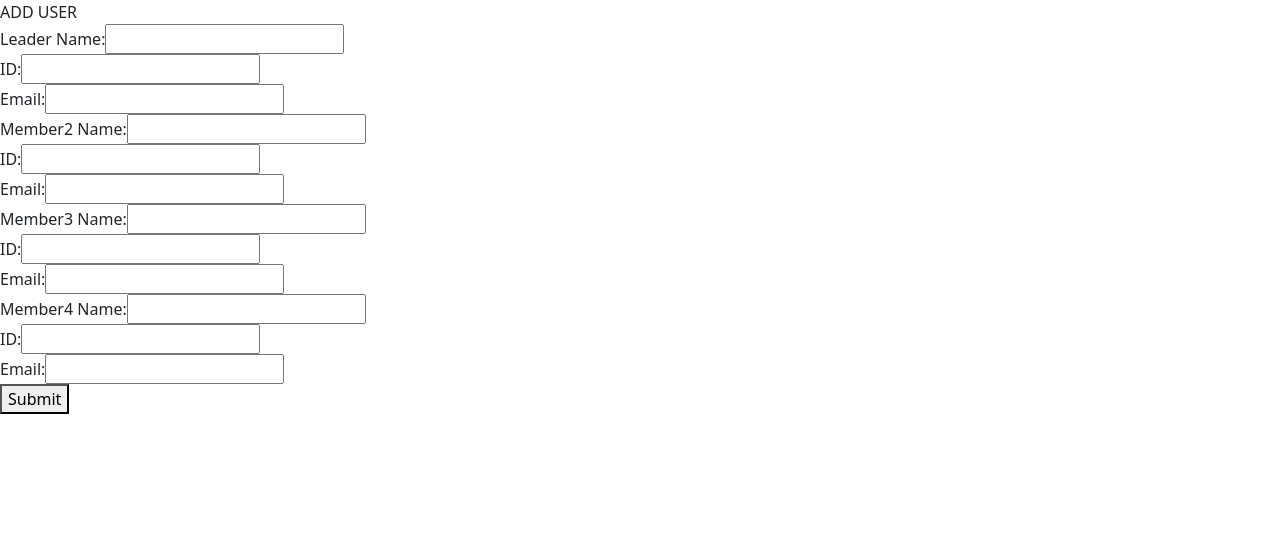
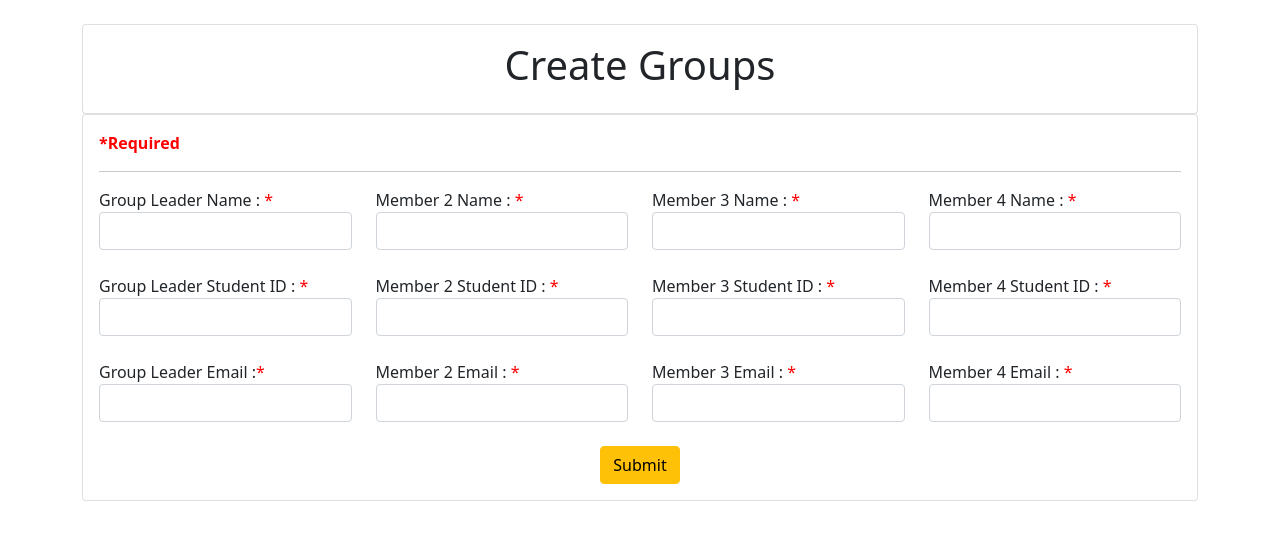
Before and after one commit to SARANGA199/Project-Management-Tool, a React (Vite) app in the folder Frontend/: page / in a window 1280 px wide. Shown: the top 540 px of the page. Built offline with nearby package versions, Linux system fonts and the light colour scheme.

Commit message:
update CreateGroup file

```diff
--- a/Frontend/src/Components/CreateGroup/CreateGroup.js
+++ b/Frontend/src/Components/CreateGroup/CreateGroup.js
@@ -1,6 +1,6 @@
 import React ,{ useState } from "react";
 import axios from "axios";
-// import { useHistory } from "react-router-dom";
+//import { useHistory } from "react-router-dom";
 
 const CreateGroup = ()=>{
 
@@ -49,74 +49,141 @@ const CreateGroup = ()=>{
                 alert(err);
             });
         }
+        return(
+            <div class = "container">
+                <br/>
+                <div className="card">
+                    <div className="card-body">
+                <h1><center>Create Groups</center></h1>
+                    </div>
+                </div>
+                <div class="card">
+                    <div class="card-body">
+                        <div className="row">
+                            <div className="col">
+                               <b>
+                                   <font color="red">
+                                       *Required
+                                   </font>
+                               </b>
+                                <hr/>
+                            </div>
+                        </div>
+                        <form onSubmit={saveUser}>
+                        <div class="row">
 
-    return(
-        <><div>ADD USER</div>
-
-        <form onSubmit={saveUser}>
-
-{/* GroupLeader */}
-        <div>
-            <label >Leader Name:</label>
-            <input type="text" value={leaderName} onChange={e=> setLeaderName(e.target.value)}/>
+                            <div className="col-md-3">
+                                <label>Group Leader Name : <font color="red">*</font> </label>
+                                <div className="form-group">
+                                    <input type="text"  className="form-control" value={leaderName} onChange={e=> setLeaderName(e.target.value)} required/>
                                 </div>
-        <div>
-            <label>ID:</label>
-            <input type="text" value={leaderID} onChange={e=> setLeaderID(e.target.value)}/>
-        </div>
-        <div>
-            <label>Email:</label>
-            <input type="text" value={leaderEmail} onChange={e=> setLeaderEmail(e.target.value)}/>
                             </div>
 
-{/* Member2 */}
-        <div>
-            <label>Member2 Name:</label>
-            <input type="text" value={Member2Name} onChange={e=> setMember2Name(e.target.value)}/>
+                            <div className="col-md-3">
+                                <label>Member 2 Name : <font color="red">*</font> </label>
+                                <div className="form-group">
+                                    <input type="text"  className="form-control" value={Member2Name} onChange={e=> setMember2Name(e.target.value)} required/>
                                 </div>
-        <div>
-            <label>ID:</label>
-            <input type="text" value={Member2ID} onChange={e=> setMember2ID(e.target.value)}/>
-        </div>
-        <div>
-            <label>Email:</label>
-            <input type="text" value={Member2Email} onChange={e=> setMember2Email(e.target.value)}/>
                             </div>
 
-{/* Member3 */}
-        <div>
-            <label>Member3 Name:</label>
-            <input type="text" value={Member3Name} onChange={e=> setMember3Name(e.target.value)}/>
+                            <div className="col-md-3">
+                                <label>Member 3 Name : <font color="red">*</font></label>
+                                <div className="form-group">
+                                    <input type="text"  className="form-control" value={Member3Name} onChange={e=> setMember3Name(e.target.value)} required/>
                                 </div>
-        <div>
-            <label>ID:</label>
-            <input type="text" value={Member3ID} onChange={e=> setMember3ID(e.target.value)}/>
-        </div>
-        <div>
-            <label>Email:</label>
-            <input type="text" value={Member3Email} onChange={e=> setMember3Email(e.target.value)}/>
                             </div>
 
-{/* Member4 */}
-        <div>
-            <label>Member4 Name:</label>
-            <input type="text" value={leaderName} onChange={e=> setMember4Name(e.target.value)}/>
+                            <div className="col-md-3">
+                                <label>Member 4 Name : <font color="red">*</font></label>
+                                <div className="form-group">
+                                    <input type="text"  className="form-control" value={Member4Name} onChange={e=> setMember4Name(e.target.value)} required/>
                                 </div>
-        <div>
-            <label>ID:</label>
-            <input type="text" value={leaderID} onChange={e=> setMember4ID(e.target.value)}/>
-        </div>
-        <div>
-            <label>Email:</label>
-            <input type="text" value={leaderEmail} onChange={e=> setMember4Email(e.target.value)}/>
                             </div>
 
+                        </div>
 
-        <div>
-            <button type="submit" className="button is-success">Submit</button>
+                        <br/>
+
+                        <div class="row">
+
+                            <div className="col-md-3">
+                                <label>Group Leader Student ID : <font color="red">*</font></label>
+                                <div className="form-group">
+                                    <input type="text"  className="form-control" value={leaderID} onChange={e=> setLeaderID(e.target.value)} required/>
                                 </div>
+                            </div>
+
+                            <div className="col-md-3">
+                                <label>Member 2 Student ID : <font color="red">*</font></label>
+                                <div className="form-group">
+                                    <input type="text"  className="form-control" value={Member2ID} onChange={e=> setMember2ID(e.target.value)} required/>
+                                </div>
+                            </div>
+
+                            <div className="col-md-3">
+                                <label>Member 3 Student ID : <font color="red">*</font></label>
+                                <div className="form-group">
+                                    <input type="text"  className="form-control" value={Member3ID} onChange={e=> setMember3ID(e.target.value)} required/>
+                                </div>
+                            </div>
+
+                            <div className="col-md-3">
+                                <label>Member 4 Student ID : <font color="red">*</font></label>
+                                <div className="form-group">
+                                    <input type="text"  className="form-control" value={Member4ID} onChange={e=> setMember4ID(e.target.value)} required/>
+                                </div>
+                            </div>
+
+                        </div>
+
+                        <br/>
+
+                        <div class="row">
+
+                            <div className="col-md-3">
+                                <label>Group Leader Email :<font color="red">*</font> </label>
+                                <div className="form-group">
+                                    <input type="text" className="form-control" value={leaderEmail} onChange={e => setLeaderEmail(e.target.value)} required/>
+                                </div>
+                            </div>
+
+                            <div className="col-md-3">
+                                <label>Member 2 Email : <font color="red">*</font></label>
+                                <div className="form-group">
+                                    <input type="text" className="form-control" value={Member2Email} onChange={e => setMember2Email(e.target.value)} required/>
+                                </div>
+                            </div>
+
+                            <div className="col-md-3">
+                                <label>Member 3 Email : <font color="red">*</font></label>
+                                <div className="form-group">
+                                    <input type="text" className="form-control" value={Member3Email} onChange={e => setMember3Email(e.target.value)} required/>
+                                </div>
+                            </div>
+
+                            <div className="col-md-3">
+                                <label>Member 4 Email : <font color="red">*</font></label>
+                                <div className="form-group">
+                                    <input type="text" className="form-control" value={Member4Email} onChange={e => setMember4Email(e.target.value)} required/>
+                                </div>
+                            </div>
+
+                        </div>
+
+                        <br/>
+
+                        <div class="row">
+                            <center>
+                                <button type="submit" className="btn btn-warning">Submit</button>
+                            </center>
+                        </div>
+
                         </form>
-        </>
+
+                    </div>
+                </div>
+            </div>
+
         )
 
 }
```
Lines whose indentation alone changed are shown as unchanged.
